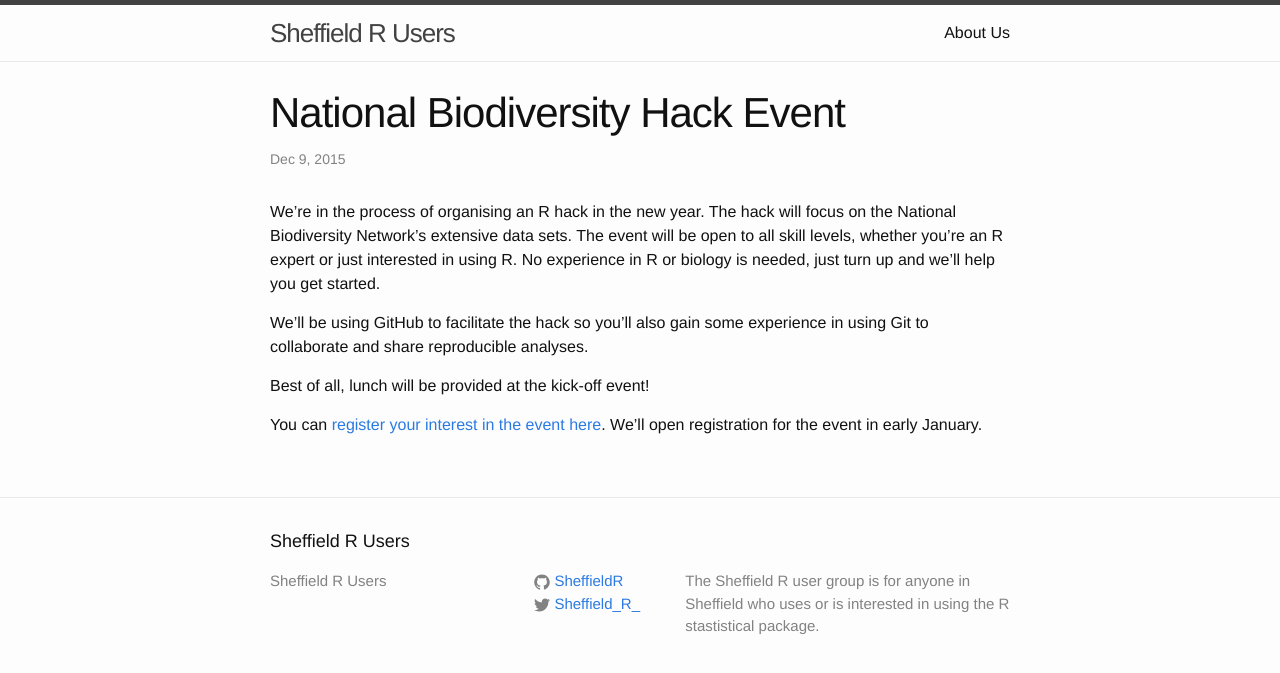
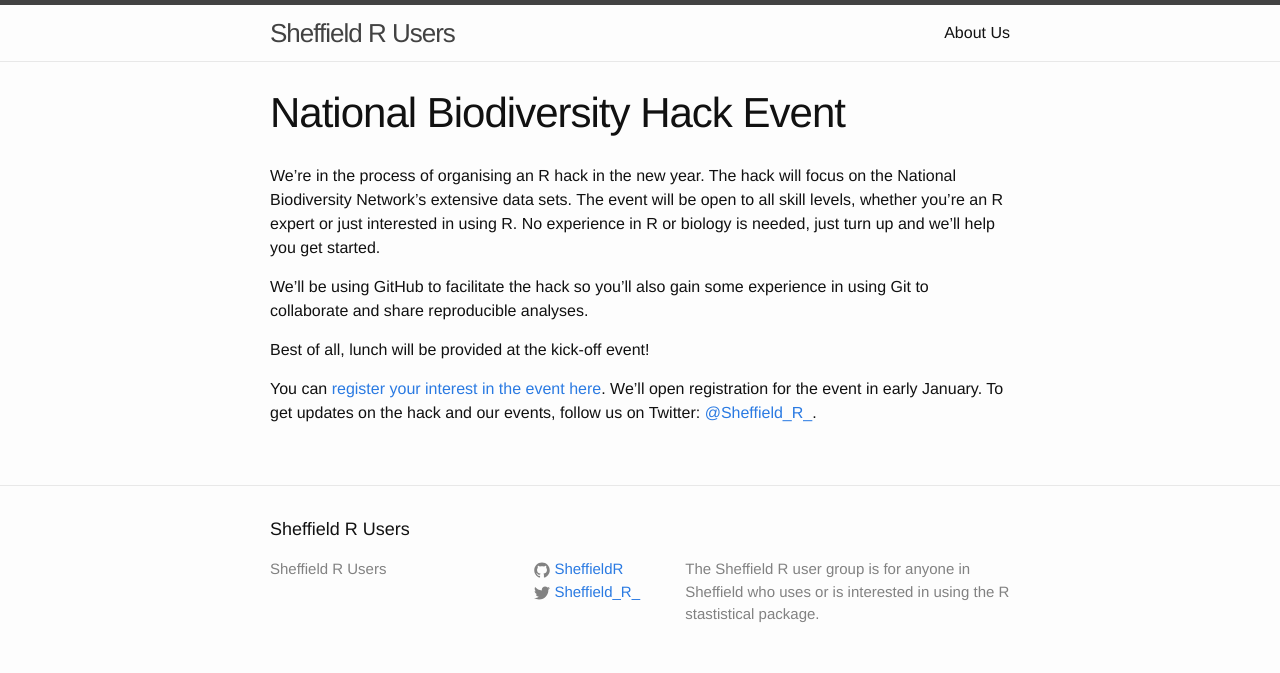
Before and after one commit to SheffieldR/Original.SheffieldR.github.io, a Jekyll site: the page built from _posts/2015-12-09-hack.markdown, in a window 1280 px wide. Shown: the top 673 px of the page. Built offline with Jekyll 4.4.1, drawn with Linux system fonts in a browser that asks for light colours.

Commit message:
Hide date on r hack post

```diff
--- a/_posts/2015-12-09-hack.markdown
+++ b/_posts/2015-12-09-hack.markdown
@@ -1,18 +1,18 @@
 ---
 layout: post
 title:  "National Biodiversity Hack Event"
-date:   2015-12-09 09:30:00 +0000
 categories: hack
+nodate: yes
 ---
-<!-- calendar link -->
+<!---
+	calendar link
+-->
 We're in the process of organising an R hack in the new year. The hack will focus on the National Biodiversity Network's extensive data sets. The event will be open to all skill levels, whether you're an R expert or just interested in using R. No experience in R or biology is needed, just turn up and we'll help you get started.
 
 We'll be using GitHub to facilitate the hack so you'll also gain some experience in using Git to collaborate and share reproducible analyses.
 
 Best of all, lunch will be provided at the kick-off event!
 
-You can [register your interest in the event here](http://bit.ly/1RWxJ7l). We'll open registration for the event in early January.
-
-<!-- eventbrite link -->
-
-<!-- google questionnaire -->
+You can [register your interest in the event here](http://bit.ly/1RWxJ7l). We'll open registration for the event in early January. To get updates on the hack and our events, follow us on Twitter: [@Sheffield\_R\_](https://twitter.com/Sheffield_R_).
+<!--- eventbrite link -->
+<!--- google questionnaire -->
```
